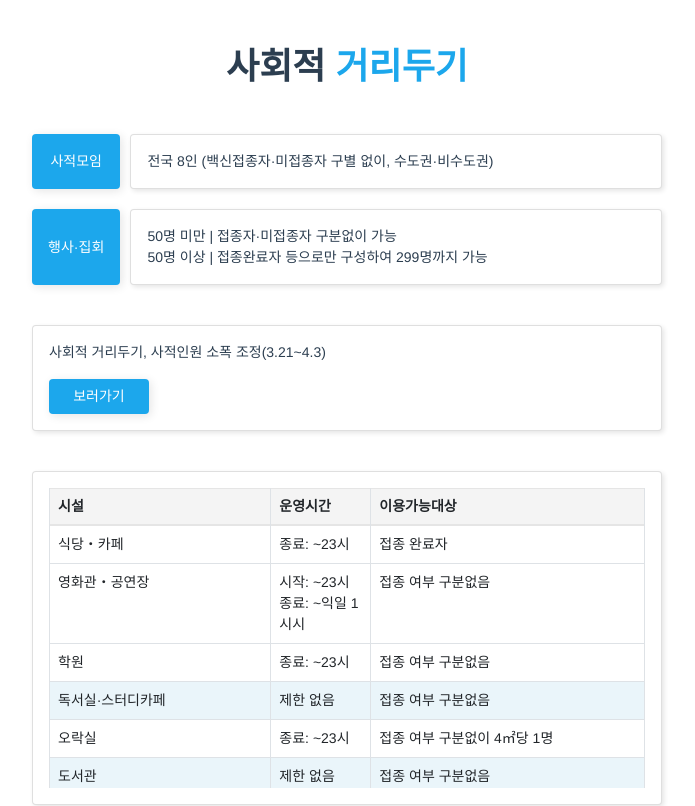
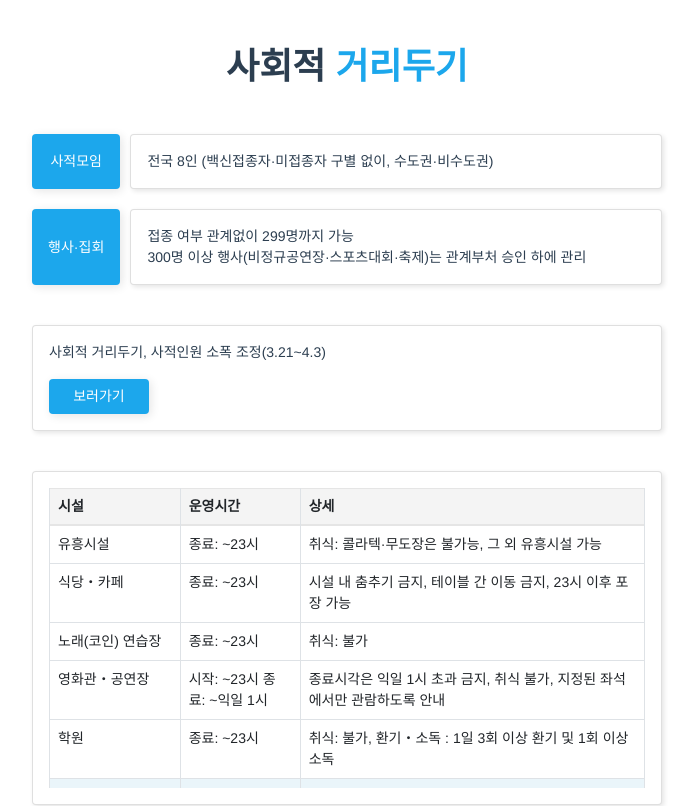
Before and after one commit to yujung7768903/social-distancing, a Vue app: page / in a window 1280 px wide. Shown: the top 806 px of the page, without its empty margins (293-988 px from the left). Built offline with nearby package versions, Linux system fonts and the light colour scheme; a web font is replaced by a local one.

Commit message:
Update social-distancing rule

```diff
--- a/src/App.vue
+++ b/src/App.vue
@@ -15,7 +15,7 @@
         <div class="article horizontal">
           <div class="point box">행사·집회</div>
           <b-card>
-            <b-card-text>50명 미만 | 접종자·미접종자 구분없이 가능<br>50명 이상 | 접종완료자 등으로만 구성하여 299명까지 가능</b-card-text>
+            <b-card-text>접종 여부 관계없이 299명까지 가능<br>300명 이상 행사(비정규공연장·스포츠대회·축제)는 관계부처 승인 하에 관리</b-card-text>
           </b-card>
         </div>
       </div>
@@ -52,19 +52,6 @@ export default {
         {key: '시설'},
         {key: '운영시간', formatter: 'openingHour'},
         {key: '이용가능대상'}],
-      items: [
-        { isActive: false, 시설: '식당‧카페', 운영시간: {close: '22'}, 이용가능대상: '접종 완료자' },
-        { isActive: false, 시설: '영화관‧공연장', 운영시간: {open: '22', close: '24'}, 이용가능대상: '접종 여부 구분없음' },
-        { isActive: false, 시설: '학원', 운영시간: {close: '22'}, 이용가능대상: '접종 여부 구분없음' },
-        { isActive: true, 시설: '독서실·스터디카페', 운영시간: {close: '제한 없음'}, 이용가능대상: '접종 여부 구분없음' },
-        { isActive: true, 시설: '오락실', 운영시간: {close: '22'}, 이용가능대상: '접종 여부 구분없이 4㎡당 1명' },
-        { isActive: true, 시설: '도서관', 운영시간: {close: '제한 없음'}, 이용가능대상: '접종 여부 구분없음' },
-        { isActive: true, 시설: '박물관·미술관·과학관', 운영시간: {close: '제한 없음'}, 이용가능대상: '접종 여부 구분없음' },
-        { isActive: true, 시설: '놀이공원‧워터파크', 운영시간: {close: '제한 없음'}, 이용가능대상: '접종 여부 수용인원의 50%' },
-        { isActive: true, 시설: '실외체육시설', 운영시간: {close: '제한 없음'}, 이용가능대상: '접종 여부 구분없이, 밀집도 제한 없음' },
-        { isActive: true, 시설: '백화점·상점·마트(300㎡이상)', 운영시간: {close: '제한 없음'}, 이용가능대상: '접종 여부 구분없이, 밀집도 제한 없음' },
-        { isActive: true, 시설: '전시회‧박람회', 운영시간: {close: '제한 없음'}, 이용가능대상: '접종 구분 없이 50명 미만(4㎡당 1명)' },
-      ],
       feedbackArea: false
     }
   },
--- a/src/components/rule-list.vue
+++ b/src/components/rule-list.vue
@@ -6,7 +6,7 @@
             <col
                 v-for="field in scope.fields"
                 :key="field.key"
-                :style="{ width: field.key === '운영시간' ? '100px' : 'auto' }"
+                :style="{ width: field.key === '운영시간' ? '120px' : 'auto' }"
             >
             </template>
         </b-table>
@@ -25,20 +25,22 @@ export default {
         fields: [
         {key: '시설'},
         {key: '운영시간', formatter: 'openingHour'},
-        {key: '이용가능대상'}],
+        {key: '상세'}],
         items: [
-            { isActive: false, 시설: '식당‧카페', 운영시간: {close: '23'}, 이용가능대상: '접종 완료자' },
-            { isActive: false, 시설: '영화관‧공연장', 운영시간: {open: '23', close: '익일 1시'}, 이용가능대상: '접종 여부 구분없음' },
-            { isActive: false, 시설: '학원', 운영시간: {close: '23'}, 이용가능대상: '접종 여부 구분없음' },
-            { isActive: true, 시설: '독서실·스터디카페', 운영시간: {close: '제한 없음'}, 이용가능대상: '접종 여부 구분없음' },
-            { isActive: true, 시설: '오락실', 운영시간: {close: '23'}, 이용가능대상: '접종 여부 구분없이 4㎡당 1명' },
-            { isActive: true, 시설: '도서관', 운영시간: {close: '제한 없음'}, 이용가능대상: '접종 여부 구분없음' },
-            { isActive: true, 시설: '박물관·미술관·과학관', 운영시간: {close: '제한 없음'}, 이용가능대상: '접종 여부 구분없음' },
-            { isActive: true, 시설: '놀이공원‧워터파크', 운영시간: {close: '제한 없음'}, 이용가능대상: '접종 여부 수용인원의 50%' },
-            { isActive: true, 시설: '실외체육시설', 운영시간: {close: '제한 없음'}, 이용가능대상: '접종 여부 구분없이, 밀집도 제한 없음' },
-            { isActive: true, 시설: '백화점·상점·마트(300㎡이상)', 운영시간: {close: '제한 없음'}, 이용가능대상: '접종 여부 구분없이, 밀집도 제한 없음' },
-            { isActive: true, 시설: '전시회‧박람회', 운영시간: {close: '제한 없음'}, 이용가능대상: '접종 구분 없이 50명 미만(4㎡당 1명)' },
-            { isActive: true, 시설: '종교시설', 운영시간: {close: '제한 없음'}, 이용가능대상: '' },
+            { isActive: false, 시설: '유흥시설', 운영시간: {close: '23'}, 상세: '취식: 콜라텍·무도장은 불가능, 그 외 유흥시설 가능' },
+            { isActive: false, 시설: '식당‧카페', 운영시간: {close: '23'}, 상세: '시설 내 춤추기 금지, 테이블 간 이동 금지, 23시 이후 포장 가능' },
+            { isActive: false, 시설: '노래(코인) 연습장', 운영시간: {close: '23'}, 상세: '취식: 불가' },
+            { isActive: false, 시설: '영화관‧공연장', 운영시간: {open: '23', close: '익일 1'}, 상세: '종료시각은 익일 1시 초과 금지, 취식 불가, 지정된 좌석에서만 관람하도록 안내' },
+            { isActive: false, 시설: '학원', 운영시간: {close: '23'}, 상세: '취식: 불가, 환기‧소독 : 1일 3회 이상 환기 및 1회 이상 소독' },
+            { isActive: true, 시설: '독서실·스터디카페', 운영시간: {close: '제한 없음'}, 상세: '취식: 불가, 환기‧소독 : 1일 3회 이상 환기 및 1회 이상 소독' },
+            { isActive: true, 시설: 'PC방, 오락실', 운영시간: {close: '23'}, 상세: '취식: 불가' },
+            { isActive: true, 시설: '도서관', 운영시간: {close: '제한 없음'}, 상세: '취식: 불가, 사전예약제 운영' },
+            { isActive: true, 시설: '박물관·미술관·과학관', 운영시간: {close: '제한 없음'}, 상세: '취식: 불가, 사전예약제 운영' },
+            { isActive: true, 시설: '놀이공원‧워터파크', 운영시간: {close: '제한 없음'}, 상세: '취식: 가능' },
+            { isActive: true, 시설: '실외체육시설', 운영시간: {close: '제한 없음'}, 상세: '취식: 가능, 경기에 참여하는 인원은 종목별 인원의 1.5배까지 경기(시합) 가능' },
+            { isActive: true, 시설: '백화점·상점·마트(300㎡이상)', 운영시간: {close: '제한 없음'}, 상세: '취식: 불가, 시식‧시음‧견본품(마스크벗는 경우) 서비스 금지, 호객행위(함성 등 판촉) 금지' },
+            { isActive: true, 시설: '전시회‧박람회', 운영시간: {close: '제한 없음'}, 상세: '취식: 불가' },
+            { isActive: true, 시설: '종교시설', 운영시간: {close: '제한 없음'}, 상세: '취식: 불가, 정규종교활동의 경우, 수용인원의 70% 내에서 허용' },
         ],
     }
   },
@@ -48,7 +50,7 @@ export default {
         return `제한 없음`
       }
       else if(value.open && value.close) {
-        return `시작: ~${value.open}시 종료: ~${value.close}시`
+        return `시작: ~${value.open}시 \n 종료: ~${value.close}시`
       }
       else {
         return `종료: ~${value.close}시`
```
